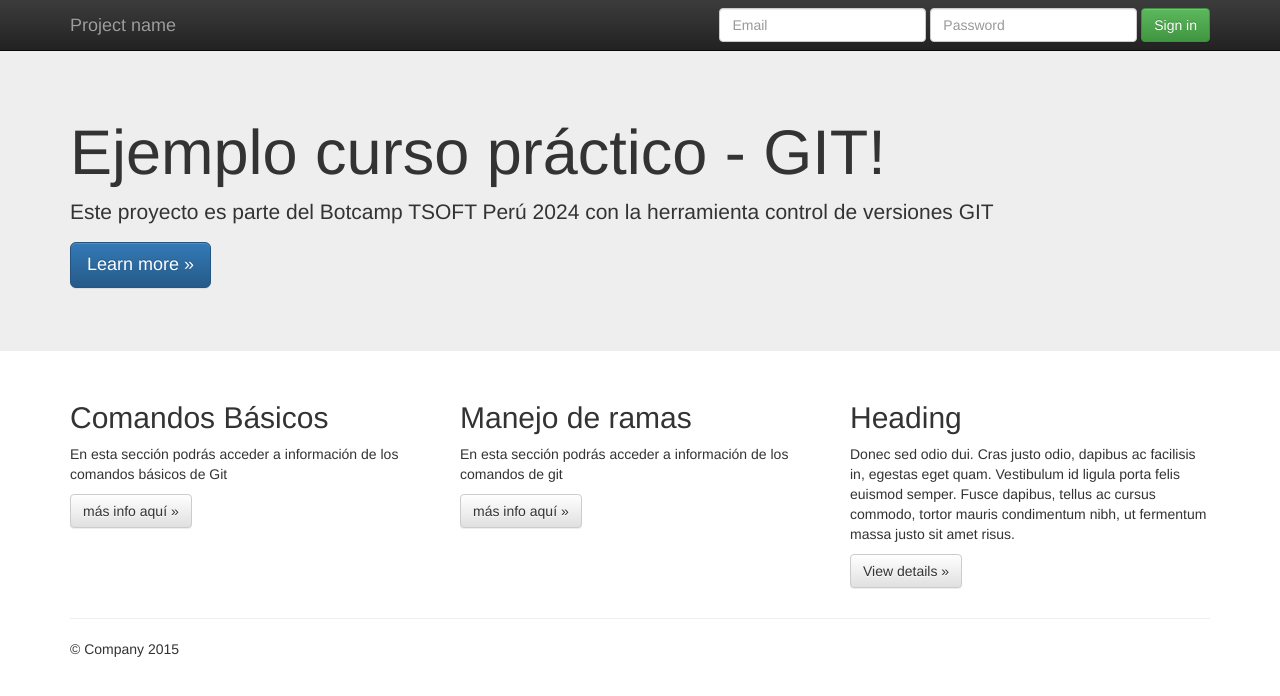
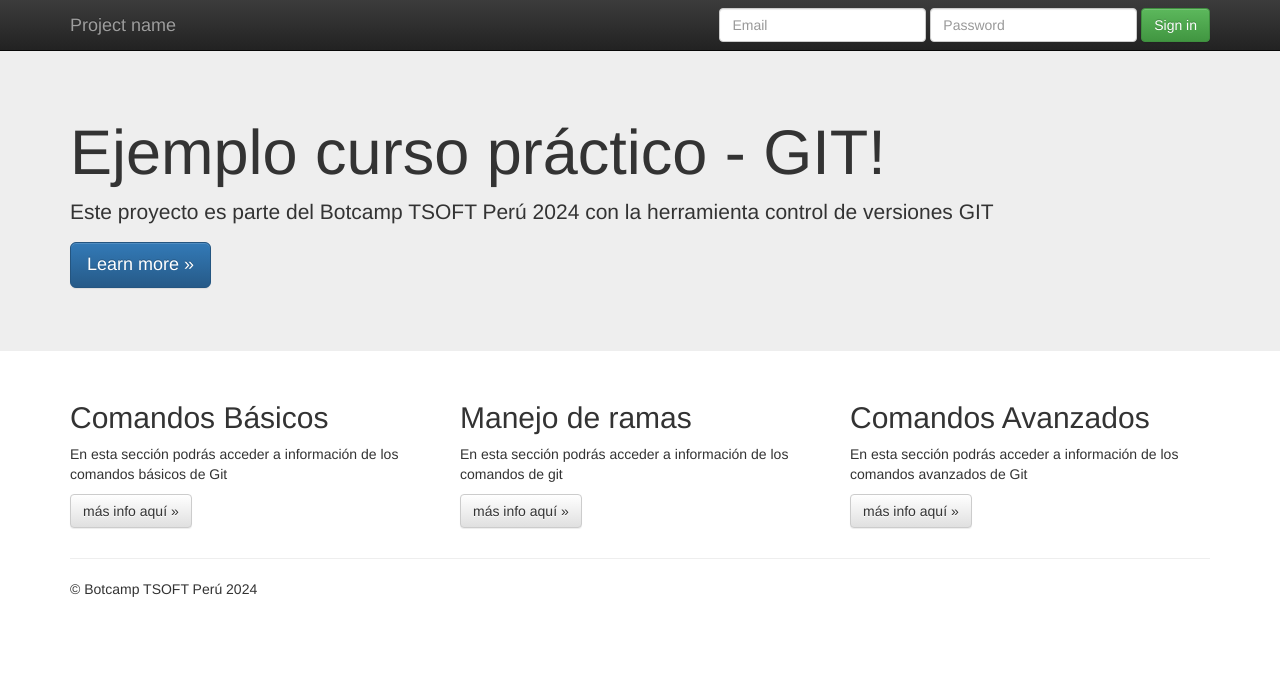
Before and after one commit to katiagarciaf/Trabajo2_Katia_Garcia, a plain HTML site: page index.html in a window 1280 px wide. Drawn offline with nearby package versions, Linux system fonts and the light colour scheme.

Commit message:
Se modificó la sección de Comandos Avanzados

```diff
--- a/index.html
+++ b/index.html
@@ -75,16 +75,16 @@
           <p><a class="btn btn-default" href="#" role="button">más info aquí &raquo;</a></p>
        </div>
         <div class="col-md-4">
-          <h2>Heading</h2>
-          <p>Donec sed odio dui. Cras justo odio, dapibus ac facilisis in, egestas eget quam. Vestibulum id ligula porta felis euismod semper. Fusce dapibus, tellus ac cursus commodo, tortor mauris condimentum nibh, ut fermentum massa justo sit amet risus.</p>
-          <p><a class="btn btn-default" href="#" role="button">View details &raquo;</a></p>
+          <h2>Comandos Avanzados</h2>
+          <p>En esta sección podrás acceder a información de los comandos avanzados de Git</p>
+          <p><a class="btn btn-default" href="#" role="button">más info aquí &raquo;</a></p>
         </div>
       </div>
 
       <hr>
 
       <footer>
-        <p>&copy; Company 2015</p>
+        <p>&copy; Botcamp TSOFT Perú 2024</p>
       </footer>
     </div> <!-- /container -->        <script src="//ajax.googleapis.com/ajax/libs/jquery/1.11.2/jquery.min.js"></script>
         <script>window.jQuery || document.write('<script src="js/vendor/jquery-1.11.2.min.js"><\/script>')</script>
```
